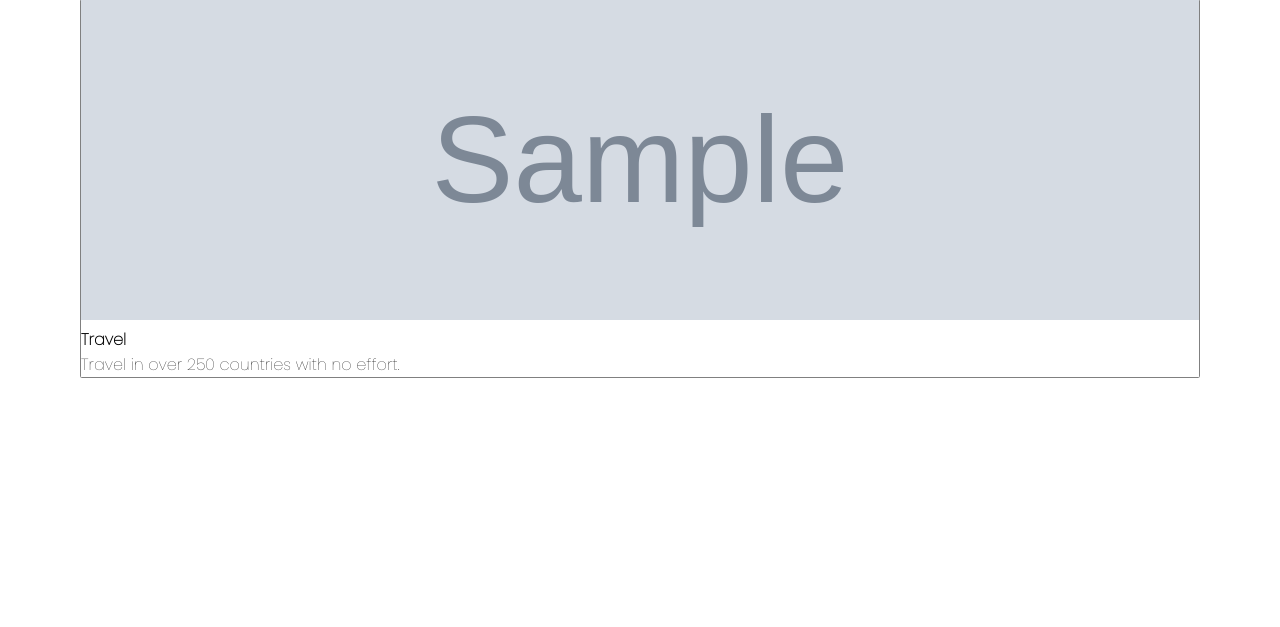
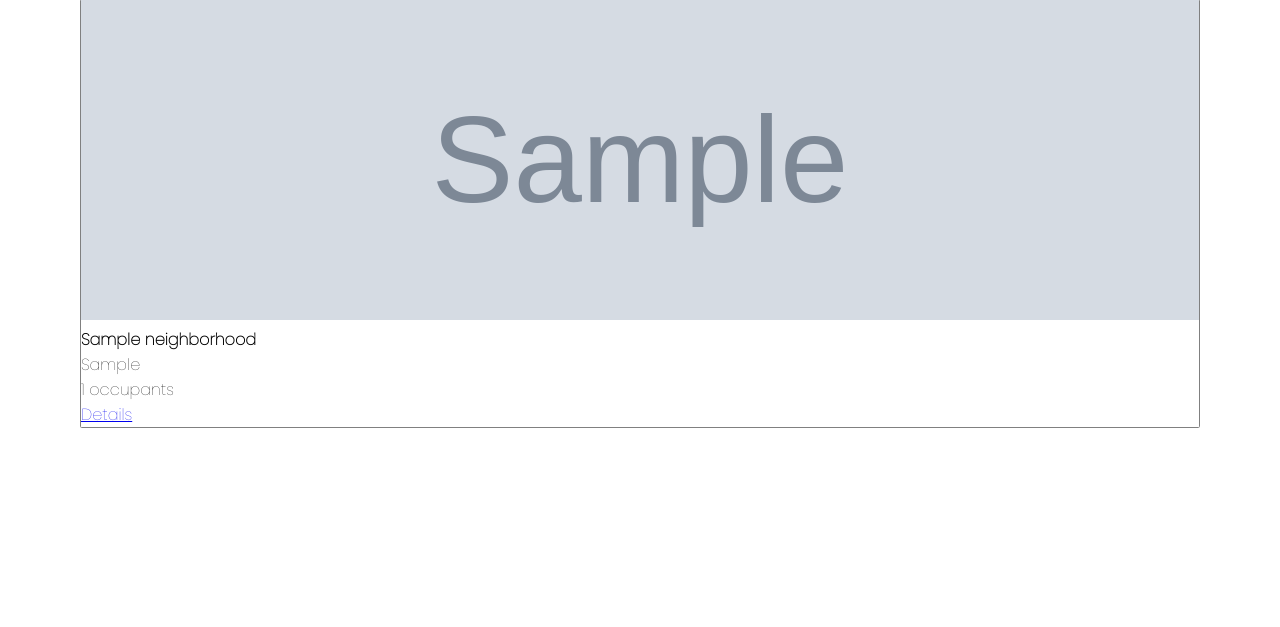
Before and after one commit to Manasseh-Kinyua/HOODSTATUS, a Django app: page /hoods/ in a window 1280 px wide. Shown: the part 202-829 px from the top of the page. Run offline with Django 4.2, Linux system fonts and the light colour scheme; tables that the repository leaves empty hold one stand-in row (values such as "Sample post"); grey boxes marked "Sample" are stand-in pictures; some web fonts are replaced.

Commit message:
add a hood details template

```diff
--- /dev/null
+++ b/hood/templates/hood/hood.html
@@ -0,0 +1,6 @@
+{% extends 'hood/base.html' %}
+{% load static %}
+
+{% block content %}
+
+{% endblock %}
--- a/hood/templates/hood/hoods.html
+++ b/hood/templates/hood/hoods.html
@@ -12,8 +12,12 @@
             <div class="card-icon">
                 <img style="width: 100%; min-height: 20rem; max-height: 20rem;" src="{{hood.photo.url}}" alt="">
             </div>
-            <h4>Travel</h4>
-            <p>Travel in over 250 countries with no effort.</p>
+            <div card-text>
+                <h4>{{ hood.name }}</h4>
+                <p>{{ hood.location }}</p>
+                <p>{{ hood.occupants }} occupants</p>
+                <a href="{% url 'hood' hood.id %}">Details</a>
+            </div>
         </div>
         {% endfor %}
         <!-- <div class="card">
--- a/hood/urls.py
+++ b/hood/urls.py
@@ -6,6 +6,7 @@ from django.conf.urls.static import static
 urlpatterns = [
     path('', views.index, name = 'index'),
     path('hoods/', views.hoods, name = 'hoods'),
+    path('hood/<str:pk>/', views.hood, name = 'hood')
 ]
 
 if settings.DEBUG:
--- a/hood/views.py
+++ b/hood/views.py
@@ -12,3 +12,10 @@ def hoods(request):
         "hoods": hoods,
     }
     return render(request, 'hood/hoods.html', context)
+
+def hood(request, pk):
+    hood = Neighborhood.objects.get(id=pk)
+    context = {
+        "hood": hood
+    }
+    return render(request, 'hood/hood.html', context)
```
